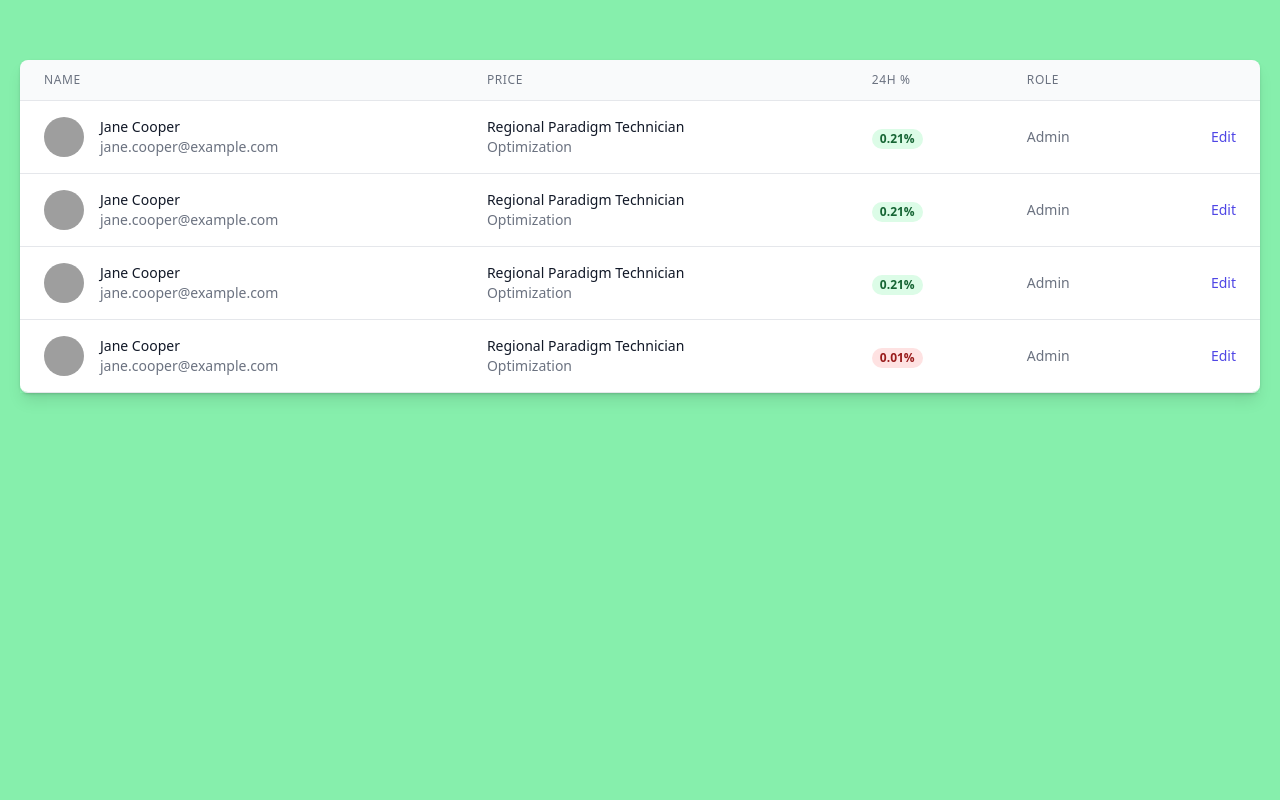
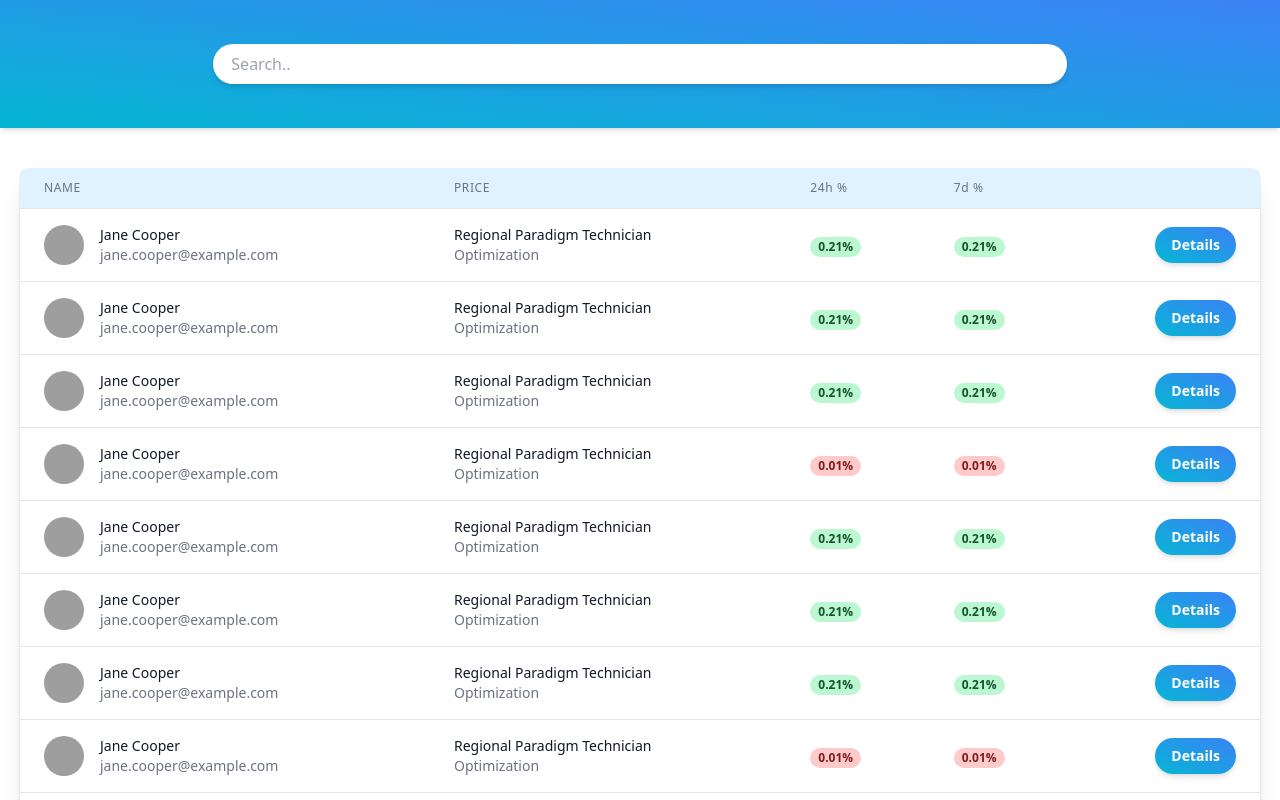
Before and after one commit to sametkoyuncu/react-crypto-coin-patika, a React (Create React App) app: page / in a window 1280 px wide. Shown: the top 800 px of the page. Built offline with nearby package versions, Linux system fonts and the light colour scheme; grey boxes are pictures that could not be loaded.

Commit message:
Add search area and change colors

```diff
--- a/src/App.js
+++ b/src/App.js
@@ -1,8 +1,10 @@
+import SearchArea from './components/SearchArea'
 import Table from './components/Table'
 function App() {
   return (
-    <div className="min-h-screen w-full pt-10 bg-green-300">
-      <div className="container mx-auto p-5 bg-green-300">
+    <div className="min-h-screen w-ful bg-white">
+      <SearchArea />
+      <div className="container mx-auto mt-5 p-5">
         <Table />
       </div>
     </div>
--- /dev/null
+++ b/src/components/SearchArea.js
@@ -0,0 +1,16 @@
+function SearchArea() {
+  return (
+    <div className="w-full h-32 flex items-center bg-gradient-to-tr from-cyan-500 to-blue-500 justify-center z-50 shadow-md sticky top-0">
+      <div class="md:w-2/3">
+        <input
+          class="bg-white appearance-none border-2 shadow-md rounded-full border-transparent w-full py-2 px-4 text-gray-700 leading-tight focus:outline-none hover:shadow-lg focus:shadow-xl transition-all"
+          id="search"
+          type="text"
+          placeholder="Search.."
+        />
+      </div>
+    </div>
+  )
+}
+
+export default SearchArea
--- a/src/components/Table.js
+++ b/src/components/Table.js
@@ -1,5 +1,85 @@
 /* This example requires Tailwind CSS v2.0+ */
 const people = [
+  {
+    name: 'Jane Cooper',
+    title: 'Regional Paradigm Technician',
+    department: 'Optimization',
+    role: 'Admin',
+    email: 'jane.cooper@example.com',
+    image:
+      'https://images.unsplash.com/photo-1494790108377-be9c29b29330?ixlib=rb-1.2.1&ixid=eyJhcHBfaWQiOjEyMDd9&auto=format&fit=facearea&facepad=4&w=256&h=256&q=60',
+    status: true,
+  },
+  {
+    name: 'Jane Cooper',
+    title: 'Regional Paradigm Technician',
+    department: 'Optimization',
+    role: 'Admin',
+    email: 'jane.cooper@example.com',
+    image:
+      'https://images.unsplash.com/photo-1494790108377-be9c29b29330?ixlib=rb-1.2.1&ixid=eyJhcHBfaWQiOjEyMDd9&auto=format&fit=facearea&facepad=4&w=256&h=256&q=60',
+    status: true,
+  },
+  {
+    name: 'Jane Cooper',
+    title: 'Regional Paradigm Technician',
+    department: 'Optimization',
+    role: 'Admin',
+    email: 'jane.cooper@example.com',
+    image:
+      'https://images.unsplash.com/photo-1494790108377-be9c29b29330?ixlib=rb-1.2.1&ixid=eyJhcHBfaWQiOjEyMDd9&auto=format&fit=facearea&facepad=4&w=256&h=256&q=60',
+    status: true,
+  },
+  {
+    name: 'Jane Cooper',
+    title: 'Regional Paradigm Technician',
+    department: 'Optimization',
+    role: 'Admin',
+    email: 'jane.cooper@example.com',
+    image:
+      'https://images.unsplash.com/photo-1494790108377-be9c29b29330?ixlib=rb-1.2.1&ixid=eyJhcHBfaWQiOjEyMDd9&auto=format&fit=facearea&facepad=4&w=256&h=256&q=60',
+    status: false,
+  },
+  {
+    name: 'Jane Cooper',
+    title: 'Regional Paradigm Technician',
+    department: 'Optimization',
+    role: 'Admin',
+    email: 'jane.cooper@example.com',
+    image:
+      'https://images.unsplash.com/photo-1494790108377-be9c29b29330?ixlib=rb-1.2.1&ixid=eyJhcHBfaWQiOjEyMDd9&auto=format&fit=facearea&facepad=4&w=256&h=256&q=60',
+    status: true,
+  },
+  {
+    name: 'Jane Cooper',
+    title: 'Regional Paradigm Technician',
+    department: 'Optimization',
+    role: 'Admin',
+    email: 'jane.cooper@example.com',
+    image:
+      'https://images.unsplash.com/photo-1494790108377-be9c29b29330?ixlib=rb-1.2.1&ixid=eyJhcHBfaWQiOjEyMDd9&auto=format&fit=facearea&facepad=4&w=256&h=256&q=60',
+    status: true,
+  },
+  {
+    name: 'Jane Cooper',
+    title: 'Regional Paradigm Technician',
+    department: 'Optimization',
+    role: 'Admin',
+    email: 'jane.cooper@example.com',
+    image:
+      'https://images.unsplash.com/photo-1494790108377-be9c29b29330?ixlib=rb-1.2.1&ixid=eyJhcHBfaWQiOjEyMDd9&auto=format&fit=facearea&facepad=4&w=256&h=256&q=60',
+    status: true,
+  },
+  {
+    name: 'Jane Cooper',
+    title: 'Regional Paradigm Technician',
+    department: 'Optimization',
+    role: 'Admin',
+    email: 'jane.cooper@example.com',
+    image:
+      'https://images.unsplash.com/photo-1494790108377-be9c29b29330?ixlib=rb-1.2.1&ixid=eyJhcHBfaWQiOjEyMDd9&auto=format&fit=facearea&facepad=4&w=256&h=256&q=60',
+    status: false,
+  },
   {
     name: 'Jane Cooper',
     title: 'Regional Paradigm Technician',
@@ -45,12 +125,12 @@ const people = [
 
 export default function Example() {
   return (
-    <div className="flex flex-col shadow-lg">
+    <div className="flex flex-col shadow-xl">
       <div className="-my-2 overflow-x-auto sm:-mx-6 lg:-mx-8">
         <div className="py-2 align-middle inline-block min-w-full sm:px-6 lg:px-8">
-          <div className="shadow overflow-hidden border-b border-gray-200 sm:rounded-lg">
+          <div className="shadow overflow-hidden border-b border-gray-400 sm:rounded-lg">
             <table className="min-w-full divide-y divide-gray-200">
-              <thead className="bg-gray-50">
+              <thead className="bg-sky-100">
                 <tr>
                   <th
                     scope="col"
@@ -66,15 +146,15 @@ export default function Example() {
                   </th>
                   <th
                     scope="col"
-                    className="px-6 py-3 text-left text-xs font-medium text-gray-500 uppercase tracking-wider"
+                    className="px-6 py-3 text-left text-xs font-medium text-gray-500 tracking-wider"
                   >
-                    24H %
+                    24h %
                   </th>
                   <th
                     scope="col"
-                    className="px-6 py-3 text-left text-xs font-medium text-gray-500 uppercase tracking-wider"
+                    className="px-6 py-3 text-left text-xs font-medium text-gray-500 tracking-wider"
                   >
-                    Role
+                    7d %
                   </th>
                   <th scope="col" className="relative px-6 py-3">
                     <span className="sr-only">Edit</span>
@@ -85,7 +165,7 @@ export default function Example() {
                 {people.map((person) => (
                   <tr
                     key={person.email}
-                    className="cursor-pointer hover:scale-[1.02] hover:bg-purple-100 transition-all"
+                    className="cursor-pointer hover:bg-purple-100 transition-all"
                   >
                     <td className="px-6 py-4 whitespace-nowrap">
                       <div className="flex items-center">
@@ -116,25 +196,30 @@ export default function Example() {
                     </td>
                     <td className="px-6 py-4 whitespace-nowrap">
                       {person.status ? (
-                        <span className="px-2 inline-flex text-xs leading-5 font-semibold rounded-full bg-green-100 text-green-800">
+                        <span className="px-2 inline-flex text-xs leading-5 font-semibold rounded-full bg-green-200 text-green-900">
                           0.21%
                         </span>
                       ) : (
-                        <span className="px-2 inline-flex text-xs leading-5 font-semibold rounded-full bg-red-100 text-red-800">
+                        <span className="px-2 inline-flex text-xs leading-5 font-semibold rounded-full bg-red-200 text-red-900">
                           0.01%
                         </span>
                       )}
                     </td>
-                    <td className="px-6 py-4 whitespace-nowrap text-sm text-gray-500">
-                      {person.role}
+                    <td className="px-6 py-4 whitespace-nowrap">
+                      {person.status ? (
+                        <span className="px-2 inline-flex text-xs leading-5 font-semibold rounded-full bg-green-200 text-green-900">
+                          0.21%
+                        </span>
+                      ) : (
+                        <span className="px-2 inline-flex text-xs leading-5 font-semibold rounded-full bg-red-200 text-red-900">
+                          0.01%
+                        </span>
+                      )}
                     </td>
                     <td className="px-6 py-4 whitespace-nowrap text-right text-sm font-medium">
-                      <a
-                        href="/"
-                        className="text-indigo-600 hover:text-indigo-900"
-                      >
-                        Edit
-                      </a>
+                      <button class="bg-gradient-to-tr hover:bg-gradient-to-bl from-cyan-500 to-blue-500 text-white font-bold py-2 px-4 rounded-full transition-all shadow-md hover:scale-105 hover:bg-indigo-700">
+                        Details
+                      </button>
                     </td>
                   </tr>
                 ))}
```
